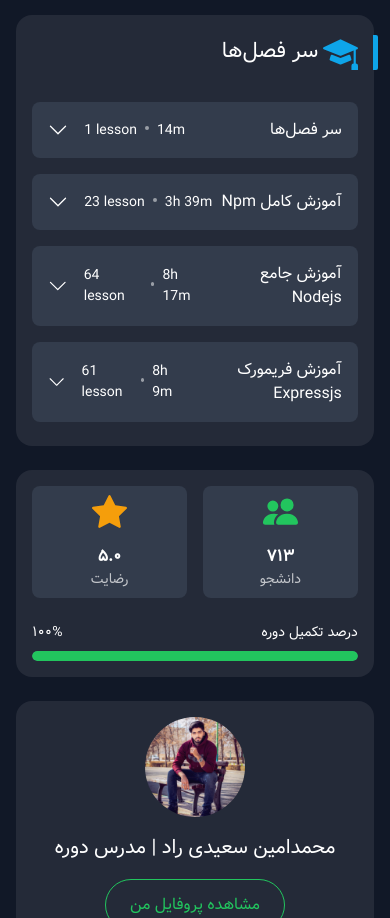
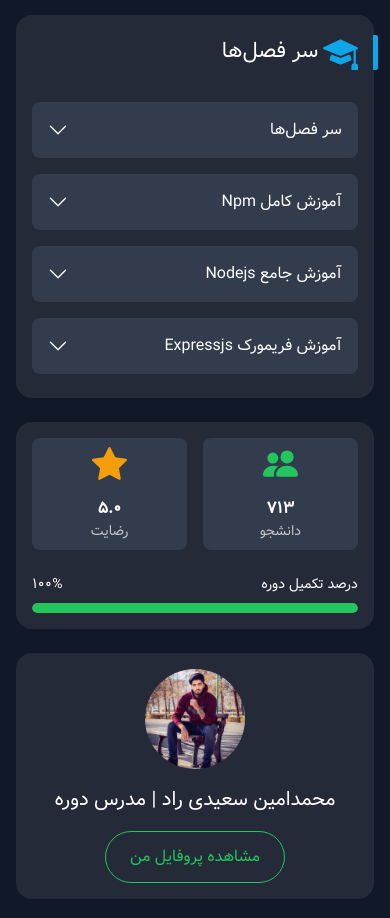
Before and after one commit to MehranGholami1384/sabzlearn, a plain HTML site: page course.html in a window 390 px wide. Shown: the part 2160-3078 px from the top of the page. Drawn offline with Linux system fonts and the light colour scheme.

Commit message:
general edit-2

```diff
--- a/Css/app.css
+++ b/Css/app.css
@@ -320,3 +320,11 @@ a:focus {
 .cursor-not-allowed {
     cursor: not-allowed !important;
 }
+
+.min-w-150px {
+    min-width: 150px !important;
+}
+
+.max-w-550px {
+    max-width: 550px !important;
+}
--- a/course.html
+++ b/course.html
@@ -1091,11 +1091,11 @@
                             </div>
                             <div class="topic my-2 d-flex bg-gray4 flex-column align-items-center justify-content-between color-white1 rounded-3 overflow-hidden">
                                 <div data-target="nodejs-headlines-topic-body" class="d-flex pointer align-items-center justify-content-between col-12 topic-head transition p-3 rounded-top-3 position-relative">
-                                    <div class="d-flex align-items-center justify-content-center gap-2">
-                                        <span>سر فصل‌ها</span>
+                                    <div class="d-flex align-items-center justify-content-start gap-2">
+                                        <span class="max-w-550px">سر فصل‌ها</span>
                                     </div>
                                     <div class="d-flex align-items-center justify-content-center gap-3">
-                                        <div class="d-flex align-items-center justify-content-center gap-2">
+                                        <div class="d-none d-lg-flex align-items-center justify-content-end gap-2 min-w-150px">
                                             <span class="text-fs-14px" dir="ltr">14m</span>
                                             <div class="rounded-circle bg-gray3 mb-1" style="width: 4px; height: 4px;"></div>
                                             <span class="text-fs-14px" dir="ltr">1 lesson</span>
@@ -1123,11 +1123,11 @@
                             </div>
                             <div class="topic my-2 d-flex bg-gray4 flex-column align-items-center justify-content-between color-white1 rounded-3 overflow-hidden">
                                 <div data-target="nodejs-headlines-topic-body" class="d-flex pointer align-items-center justify-content-between col-12 topic-head transition p-3 rounded-top-3 position-relative">
-                                    <div class="d-flex align-items-center justify-content-center gap-2">
-                                        <span>آموزش کامل Npm</span>
+                                    <div class="d-flex align-items-center justify-content-start gap-2">
+                                        <span class="max-w-550px">آموزش کامل Npm</span>
                                     </div>
                                     <div class="d-flex align-items-center justify-content-center gap-3">
-                                        <div class="d-flex align-items-center justify-content-center gap-2">
+                                        <div class="d-none d-lg-flex align-items-center justify-content-end gap-2 min-w-150px">
                                             <span class="text-fs-14px" dir="ltr">3h 39m</span>
                                             <div class="rounded-circle bg-gray3 mb-1" style="width: 4px; height: 4px;"></div>
                                             <span class="text-fs-14px" dir="ltr">23 lesson</span>
@@ -1155,11 +1155,11 @@
                             </div>
                             <div class="topic my-2 d-flex bg-gray4 flex-column align-items-center justify-content-between color-white1 rounded-3 overflow-hidden">
                                 <div data-target="nodejs-headlines-topic-body" class="d-flex pointer align-items-center justify-content-between col-12 topic-head transition p-3 rounded-top-3 position-relative">
-                                    <div class="d-flex align-items-center justify-content-center gap-2">
-                                        <span>آموزش جامع Nodejs</span>
+                                    <div class="d-flex align-items-center justify-content-start gap-2">
+                                        <span class="max-w-550px">آموزش جامع Nodejs</span>
                                     </div>
                                     <div class="d-flex align-items-center justify-content-center gap-3">
-                                        <div class="d-flex align-items-center justify-content-center gap-2">
+                                        <div class="d-none d-lg-flex align-items-center justify-content-end gap-2 min-w-150px">
                                             <span class="text-fs-14px" dir="ltr">8h 17m</span>
                                             <div class="rounded-circle bg-gray3 mb-1" style="width: 4px; height: 4px;"></div>
                                             <span class="text-fs-14px" dir="ltr">64 lesson</span>
@@ -1187,11 +1187,11 @@
                             </div>
                             <div class="topic my-2 d-flex bg-gray4 flex-column align-items-center justify-content-between color-white1 rounded-3 overflow-hidden">
                                 <div data-target="nodejs-headlines-topic-body" class="d-flex pointer align-items-center justify-content-between col-12 topic-head transition p-3 rounded-top-3 position-relative">
-                                    <div class="d-flex align-items-center justify-content-center gap-2">
-                                        <span>آموزش فریمورک Expressjs</span>
+                                    <div class="d-flex align-items-center justify-content-start gap-2">
+                                        <span class="max-w-550px">آموزش فریمورک Expressjs</span>
                                     </div>
                                     <div class="d-flex align-items-center justify-content-center gap-3">
-                                        <div class="d-flex align-items-center justify-content-center gap-2">
+                                        <div class="d-none d-lg-flex align-items-center justify-content-end gap-2 min-w-150px">
                                             <span class="text-fs-14px" dir="ltr">8h 9m</span>
                                             <div class="rounded-circle bg-gray3 mb-1" style="width: 4px; height: 4px;"></div>
                                             <span class="text-fs-14px" dir="ltr">61 lesson</span>
@@ -1295,7 +1295,7 @@
             <div class="col-12 px-3 d-flex flex-column align-items-center justify-content-center">
                 <div class="d-flex col-12 align-items-center justify-content-between my-3">
                     <div>
-                        <a href="#">
+                        <a href="./">
                             <img class="sabzlearn-footer-logo object-fit-cover" width="75" height="50"
                                 src="./Pictures/sabzlearn-logo.webp" alt="Sabzlearn Logo">
                             <img class="sabzlearn-footer-logo2 object-fit-cover" width="120" height="70"
```
Also changed, not shown: blogs.html (+1 -1 lines), cart.html (+1 -1 lines), courses.html (+1 -1 lines), index.html (+1 -1 lines), teacher.html (+1 -1 lines), terms.html (+1 -1 lines).
